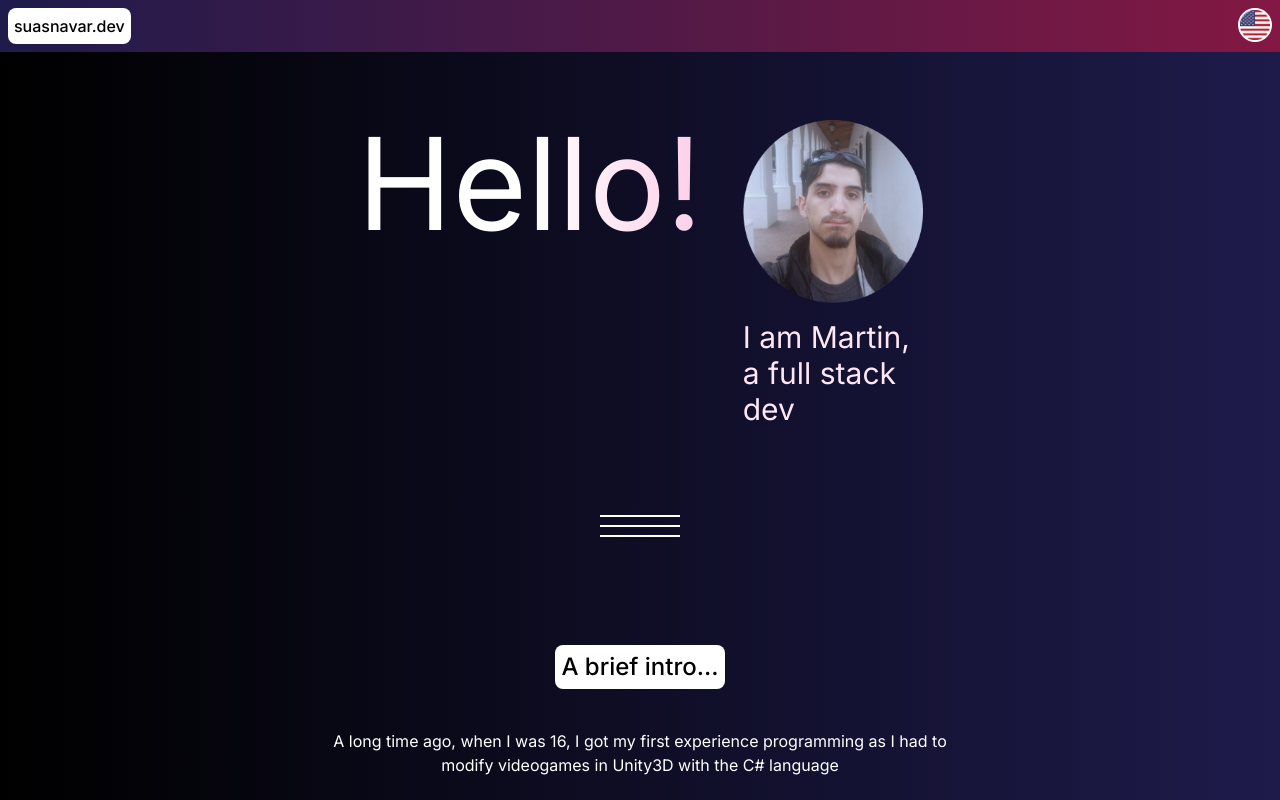
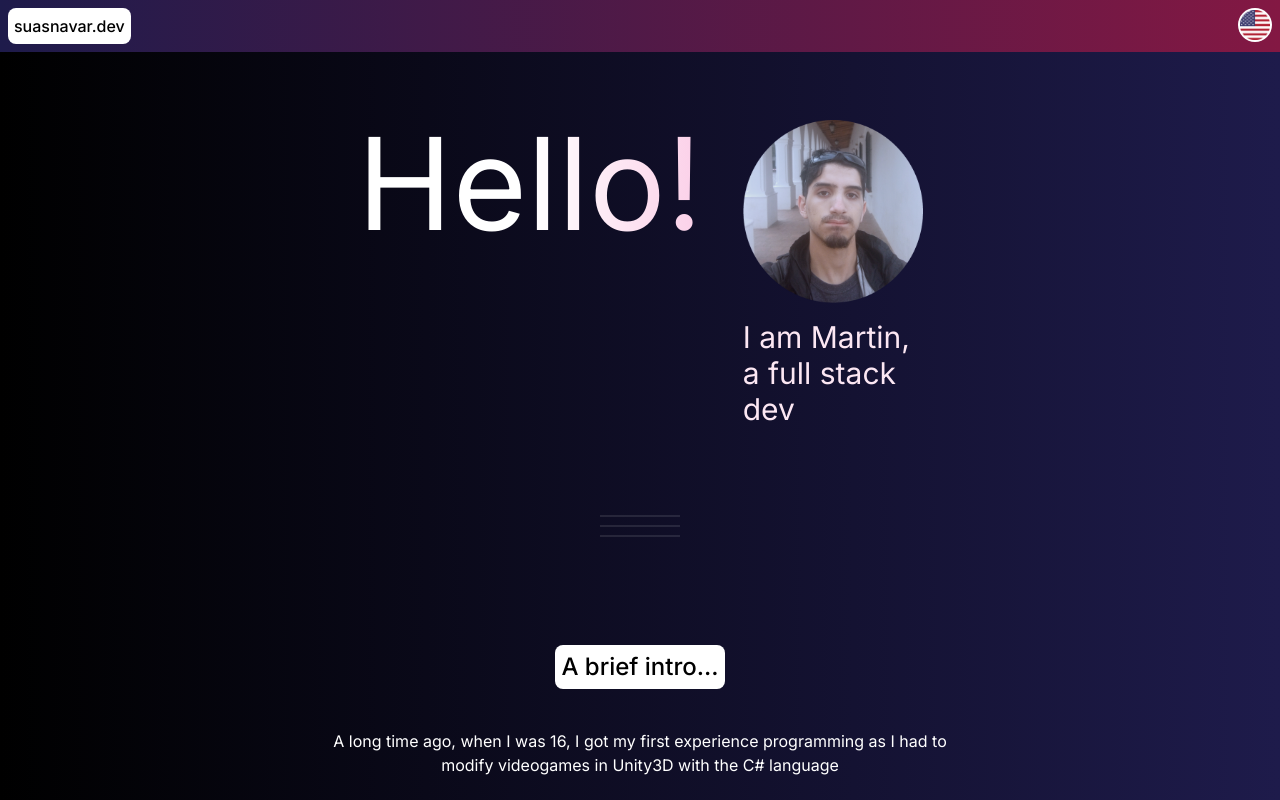
Before and after one commit to martinsuasnavar/portfolio, a Next.js app: page /en in a window 1280 px wide. Shown: the top 800 px of the page. Built offline with nearby package versions, Linux system fonts and the light colour scheme.

Commit message:
Update separators

```diff
--- a/src/app/[locale]/layout.tsx
+++ b/src/app/[locale]/layout.tsx
@@ -35,7 +35,9 @@ export default function RootLayout({
   //console.log(locale);
   return (
     <html lang={locale} className="dark">
-
+      <head>
+        <link rel="icon" href="/favicon.ico" sizes="any" />
+      </head>
       <body className={inter.className}>
 
 
--- a/src/app/components/separator.tsx
+++ b/src/app/components/separator.tsx
@@ -6,7 +6,7 @@ interface SeparatorProps{
 }
 
 export default function Separator({topMargin, bottomMargin}: SeparatorProps) {
-    const separatorStyle = "w-20 h-0.5 bg-white m-2";
+    const separatorStyle = "w-20 h-0.5 bg-white/10 m-2";
 
     return (
     <main>
```
